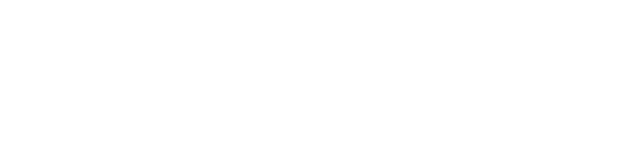
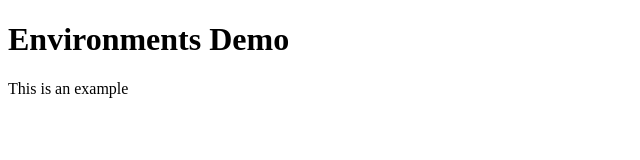
Before and after one commit to whalenjillo/environments-demo, a plain HTML site: page index.html in a window 1280 px wide. Shown: the whole page, without its empty margins (0-640 px from the left). Drawn offline with Linux system fonts and the light colour scheme.

Commit message:
Update index.html

```diff
--- a/index.html
+++ b/index.html
@@ -3,9 +3,10 @@
 <head>
     <meta charset="UTF-8">
     <meta name="viewport" content="width=device-width, initial-scale=1.0">
-    <title>Document</title>
+    <title>Environments Demo</title>
 </head>
 <body>
-
+    <h1>Environments Demo</h1>
+    <p>This is an example</p>
 </body>
 </html>
```
